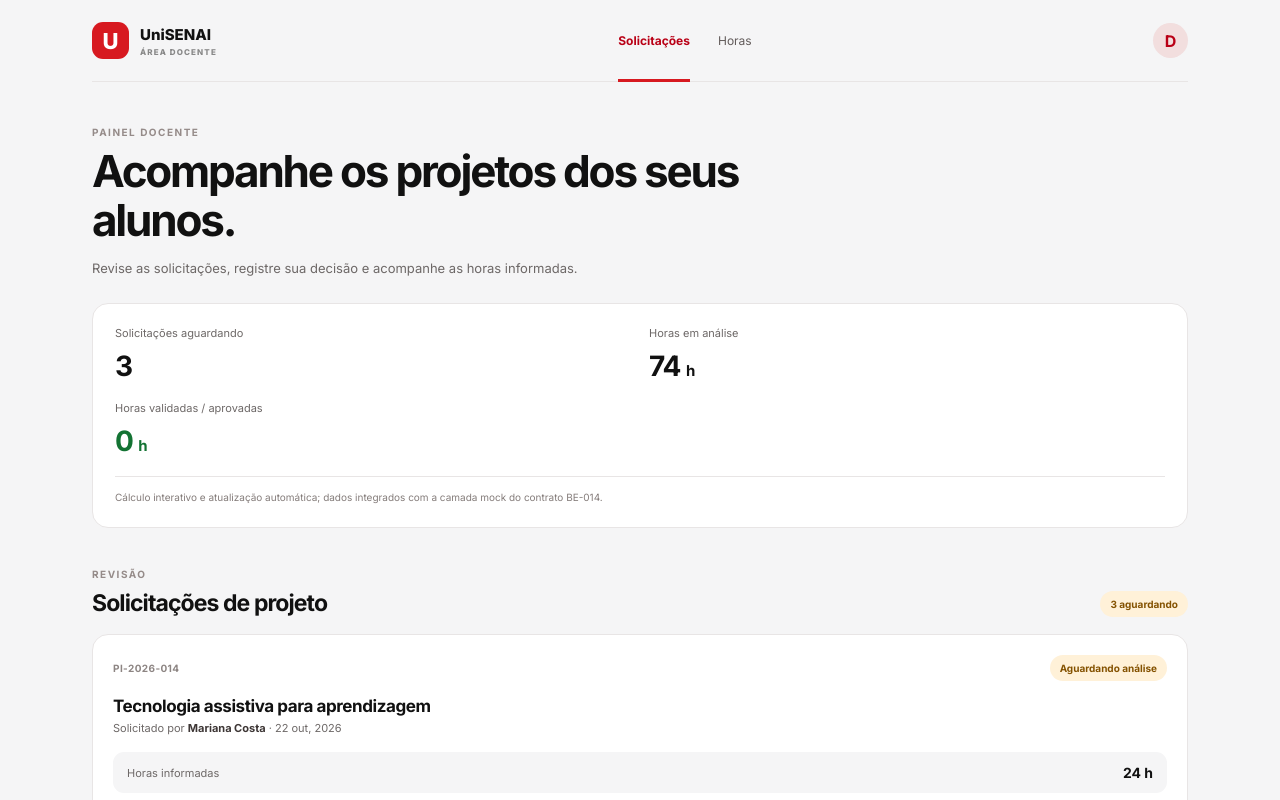
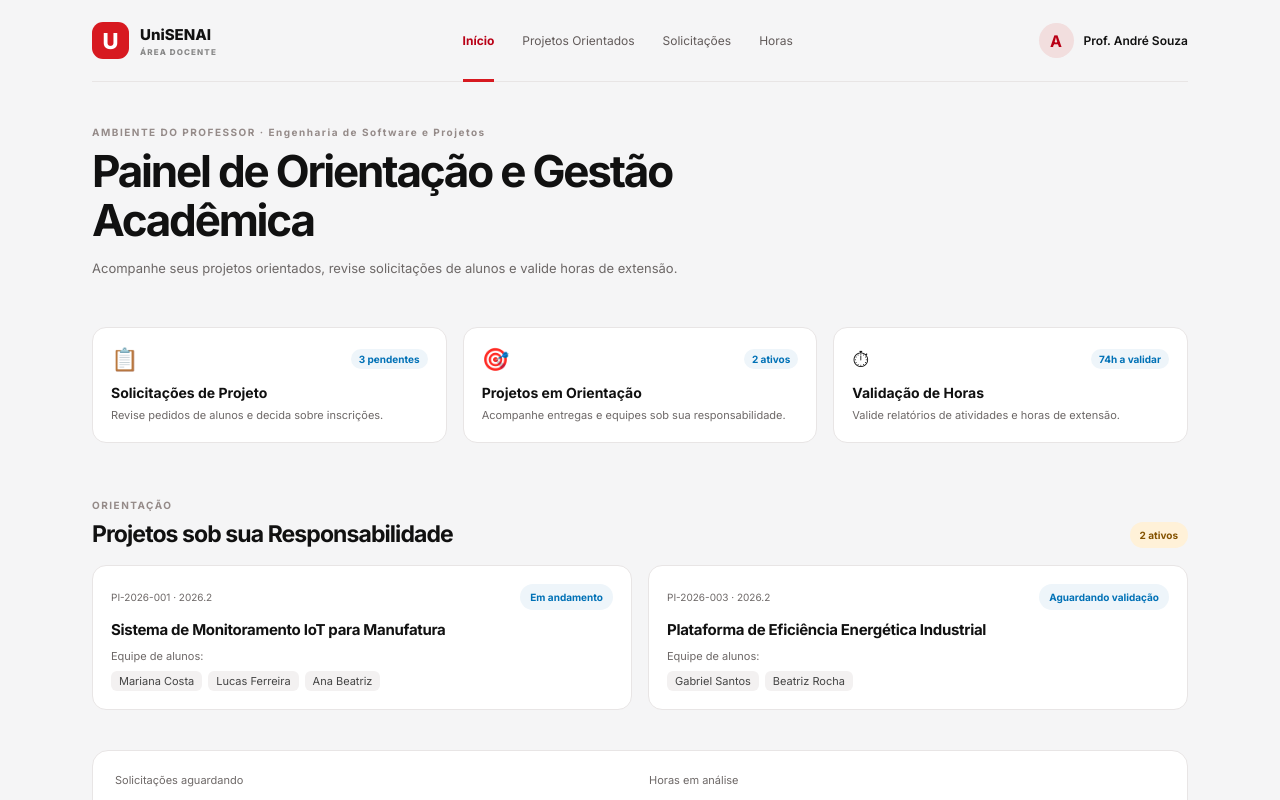
Before and after one commit to UniSENAI-Sorocaba/plataforma-frontend, a Next.js app: page /docente in a window 1280 px wide. Shown: the top 800 px of the page. Built offline with nearby package versions, Linux system fonts and the light colour scheme.

Commit message:
feat(faculty): implement teacher home screen, navigation and supervised projects

```diff
--- a/src/app/docente/page.tsx
+++ b/src/app/docente/page.tsx
@@ -1,5 +1,9 @@
 import { FacultyDashboard } from "@/features/faculty/faculty-dashboard";
+import { getFacultyHomeData } from "@/features/faculty/faculty-service";
 
-export default function FacultyHome() {
-  return <FacultyDashboard />;
+export const dynamic = "force-dynamic";
+
+export default async function FacultyHome() {
+  const data = await getFacultyHomeData();
+  return <FacultyDashboard initialData={data} />;
 }
--- a/src/features/faculty/faculty-dashboard.tsx
+++ b/src/features/faculty/faculty-dashboard.tsx
@@ -4,13 +4,18 @@ import Link from "next/link";
 import { useState } from "react";
 import {
   calculateHoursSummary,
-  INITIAL_FACULTY_REQUESTS,
+  MOCK_FACULTY_HOME_DATA,
   submitFacultyDecision,
 } from "./faculty-service";
-import type { ProjectRequest } from "./types";
+import type { FacultyHomeData, ProjectRequest } from "./types";
 
-export function FacultyDashboard() {
-  const [requests, setRequests] = useState<ProjectRequest[]>(INITIAL_FACULTY_REQUESTS);
+interface FacultyDashboardProps {
+  initialData?: FacultyHomeData;
+}
+
+export function FacultyDashboard({ initialData = MOCK_FACULTY_HOME_DATA }: FacultyDashboardProps) {
+  const [data] = useState<FacultyHomeData>(initialData);
+  const [requests, setRequests] = useState<ProjectRequest[]>(initialData.requests);
   const [feedback, setFeedback] = useState<{ type: "success" | "error"; message: string } | null>(null);
 
   const hoursSummary = calculateHoursSummary(requests);
@@ -43,24 +48,36 @@ export function FacultyDashboard() {
 
   return (
     <main className="faculty-page">
+      {/* Top Navigation Bar */}
       <header className="faculty-header">
         <Link className="faculty-brand" href="/" aria-label="UniSENAI, início">
           <span className="faculty-brand-mark">U</span>
           <span>UniSENAI <small>ÁREA DOCENTE</small></span>
         </Link>
         <nav aria-label="Navegação docente" className="faculty-nav">
-          <a className="selected" href="#solicitacoes">Solicitações</a>
+          <a className="selected" href="#inicio">Início</a>
+          <a href="#projetos">Projetos Orientados</a>
+          <a href="#solicitacoes">Solicitações</a>
           <a href="#horas">Horas</a>
         </nav>
-        <span className="faculty-avatar" aria-label="Perfil docente">D</span>
+        <div style={{ display: "flex", alignItems: "center", gap: "10px" }}>
+          <span className="faculty-avatar" aria-label={`Perfil de ${data.profile.name}`}>
+            {data.profile.initial}
+          </span>
+          <span style={{ fontSize: "12px", fontWeight: 600, color: "var(--ink)" }}>
+            {data.profile.name}
+          </span>
+        </div>
       </header>
 
-      <section className="faculty-intro" aria-labelledby="faculty-title">
-        <p className="faculty-eyebrow">PAINEL DOCENTE</p>
-        <h1 id="faculty-title">Acompanhe os projetos dos seus alunos.</h1>
-        <p>Revise as solicitações, registre sua decisão e acompanhe as horas informadas.</p>
+      {/* Welcome Banner */}
+      <section className="faculty-intro" id="inicio" aria-labelledby="faculty-title">
+        <p className="faculty-eyebrow">AMBIENTE DO PROFESSOR · {data.profile.department}</p>
+        <h1 id="faculty-title">Painel de Orientação e Gestão Acadêmica</h1>
+        <p>Acompanhe seus projetos orientados, revise solicitações de alunos e valide horas de extensão.</p>
       </section>
 
+      {/* Feedback Banner */}
       {feedback && (
         <div
           role="alert"
@@ -78,7 +95,54 @@ export function FacultyDashboard() {
         </div>
       )}
 
-      <section className="hours-overview" id="horas" aria-label="Resumo de horas">
+      {/* Quick Shortcuts */}
+      <section aria-label="Acesso rápido docente">
+        <div className="faculty-shortcuts">
+          {data.shortcuts.map((shortcut) => (
+            <a className="faculty-shortcut" href={shortcut.href} key={shortcut.title}>
+              <div className="faculty-shortcut-header">
+                <span className="faculty-shortcut-icon" aria-hidden="true">{shortcut.icon}</span>
+                {shortcut.badge && <span className="faculty-badge">{shortcut.badge}</span>}
+              </div>
+              <h3>{shortcut.title}</h3>
+              <p>{shortcut.description}</p>
+            </a>
+          ))}
+        </div>
+      </section>
+
+      {/* Supervised Projects Section */}
+      <section id="projetos" aria-labelledby="supervised-title" style={{ paddingTop: "20px" }}>
+        <div className="requests-heading">
+          <div>
+            <p className="faculty-eyebrow">ORIENTAÇÃO</p>
+            <h2 id="supervised-title">Projetos sob sua Responsabilidade</h2>
+          </div>
+          <span className="request-count">{data.supervisedProjects.length} ativos</span>
+        </div>
+        <div className="supervised-grid">
+          {data.supervisedProjects.map((project) => (
+            <article className="supervised-card" key={project.id}>
+              <div className="supervised-meta">
+                <span>{project.id} · {project.semester}</span>
+                <span className="status-pill" style={{ backgroundColor: "#eef5fa", color: "#0071b6" }}>
+                  {project.status}
+                </span>
+              </div>
+              <h3>{project.title}</h3>
+              <p style={{ margin: "0 0 8px", fontSize: "11px", color: "var(--muted)" }}>Equipe de alunos:</p>
+              <ul className="team-list">
+                {project.team.map((member) => (
+                  <li className="team-pill" key={member}>{member}</li>
+                ))}
+              </ul>
+            </article>
+          ))}
+        </div>
+      </section>
+
+      {/* Hours Overview Section */}
+      <section className="hours-overview" id="horas" aria-label="Resumo de horas" style={{ marginTop: "40px" }}>
         <div>
           <span className="hours-label">Solicitações aguardando</span>
           <strong>{hoursSummary.pendingRequestsCount}</strong>
@@ -94,11 +158,12 @@ export function FacultyDashboard() {
         <p>Cálculo interativo e atualização automática; dados integrados com a camada mock do contrato BE-014.</p>
       </section>
 
+      {/* Requests Review Section */}
       <section className="requests-section" id="solicitacoes" aria-labelledby="requests-title">
         <div className="requests-heading">
           <div>
             <p className="faculty-eyebrow">REVISÃO</p>
-            <h2 id="requests-title">Solicitações de projeto</h2>
+            <h2 id="requests-title">Solicitações de Projeto</h2>
           </div>
           <span className="request-count">{hoursSummary.pendingRequestsCount} aguardando</span>
         </div>
@@ -178,6 +243,7 @@ export function FacultyDashboard() {
           })}
         </div>
       </section>
+
       <footer className="faculty-footer">
         UniSENAI Sorocaba <span>•</span> Painel docente
       </footer>
--- a/src/features/faculty/faculty-service.ts
+++ b/src/features/faculty/faculty-service.ts
@@ -1,4 +1,9 @@
-import type { DecisionSubmission, HoursSummary, ProjectRequest } from "./types";
+import type {
+  DecisionSubmission,
+  FacultyHomeData,
+  HoursSummary,
+  ProjectRequest,
+} from "./types";
 
 /**
  * Baseline mock data representing requests pending faculty review.
@@ -30,6 +35,65 @@ export const INITIAL_FACULTY_REQUESTS: ProjectRequest[] = [
     status: "Aguardando análise",
   },
 ];
+
+/**
+ * Mock data for the Teacher Home screen and navigation (AUTH-08-FE-05).
+ * Prepared for integration with AUTH-08-BE.
+ */
+export const MOCK_FACULTY_HOME_DATA: FacultyHomeData = {
+  profile: {
+    name: "Prof. André Souza",
+    initial: "A",
+    department: "Engenharia de Software e Projetos",
+    role: "Docente Responsável",
+  },
+  shortcuts: [
+    {
+      icon: "📋",
+      title: "Solicitações de Projeto",
+      description: "Revise pedidos de alunos e decida sobre inscrições.",
+      href: "#solicitacoes",
+      badge: "3 pendentes",
+    },
+    {
+      icon: "🎯",
+      title: "Projetos em Orientação",
+      description: "Acompanhe entregas e equipes sob sua responsabilidade.",
+      href: "#projetos",
+      badge: "2 ativos",
+    },
+    {
+      icon: "⏱",
+      title: "Validação de Horas",
+      description: "Valide relatórios de atividades e horas de extensão.",
+      href: "#horas",
+      badge: "74h a validar",
+    },
+  ],
+  supervisedProjects: [
+    {
+      id: "PI-2026-001",
+      title: "Sistema de Monitoramento IoT para Manufatura",
+      team: ["Mariana Costa", "Lucas Ferreira", "Ana Beatriz"],
+      semester: "2026.2",
+      status: "Em andamento",
+    },
+    {
+      id: "PI-2026-003",
+      title: "Plataforma de Eficiência Energética Industrial",
+      team: ["Gabriel Santos", "Beatriz Rocha"],
+      semester: "2026.2",
+      status: "Aguardando validação",
+    },
+  ],
+  requests: INITIAL_FACULTY_REQUESTS,
+};
+
+export async function getFacultyHomeData(): Promise<FacultyHomeData> {
+  // Simulates future backend fetch:
+  // if (process.env.API_URL) { return fetch(API_URL).then(res => res.json()); }
+  return Promise.resolve(MOCK_FACULTY_HOME_DATA);
+}
 
 export function calculateHoursSummary(requests: ProjectRequest[]): HoursSummary {
   const pendingRequests = requests.filter((r) => r.status === "Aguardando análise");
```
Also changed, not shown: src/features/faculty/types.ts (+30 -0 lines), src/app/styles.css, 1 other file (tests, documents, lock files or other folders).
